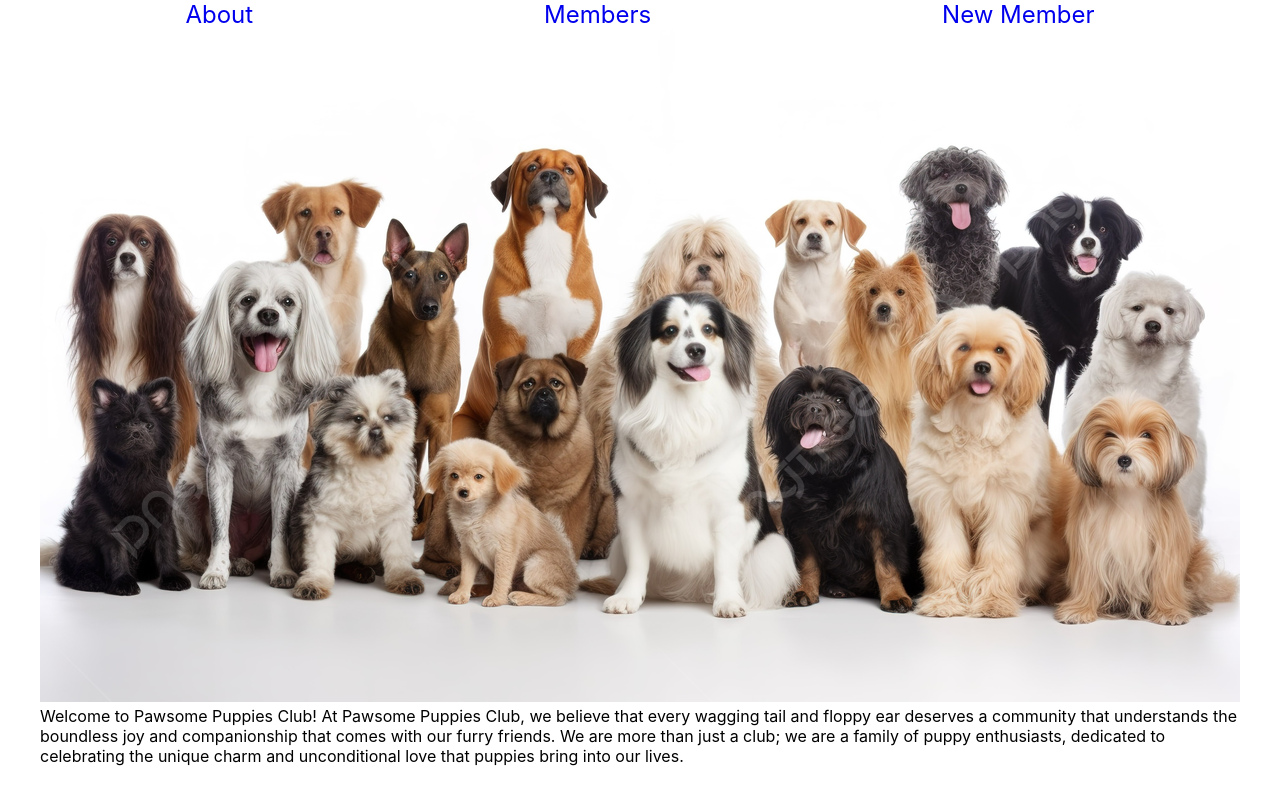
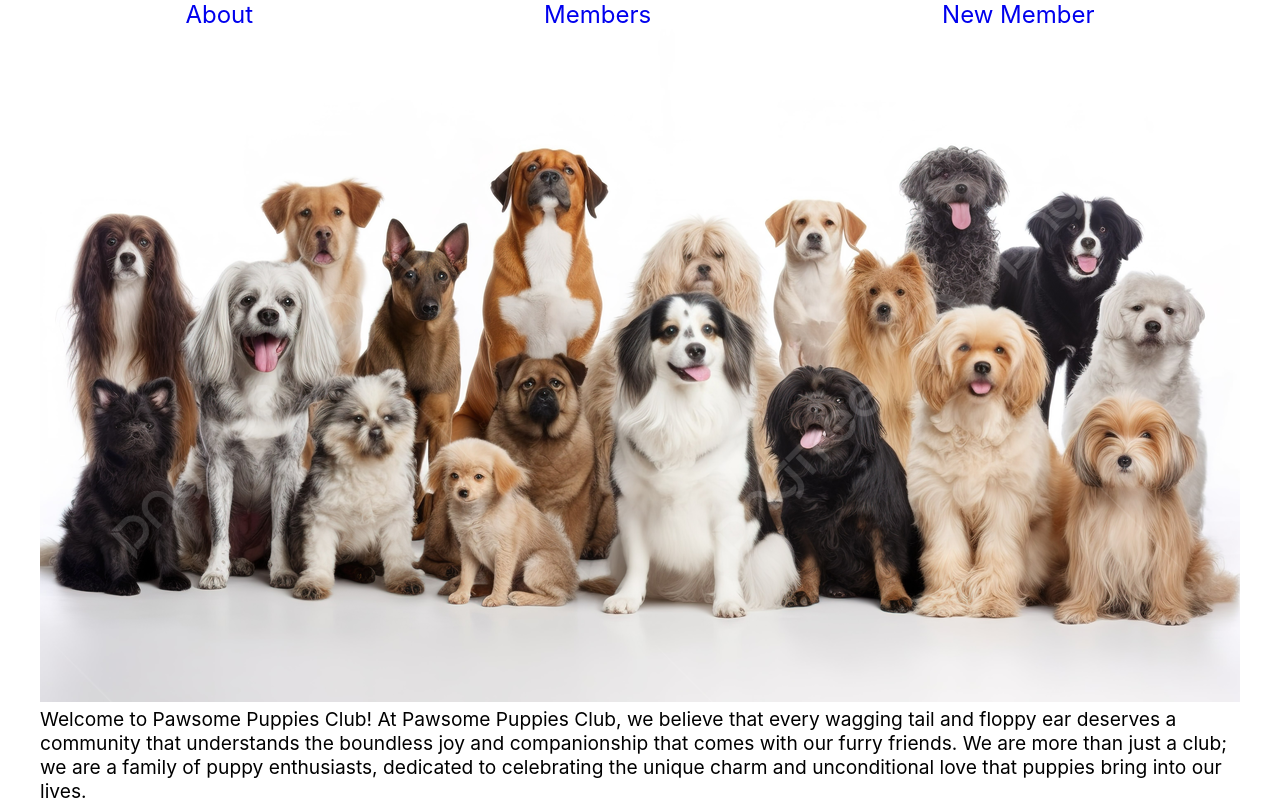
Before and after one commit to oliviagao9/Phase2-Project-Puppy-Club, a React (Create React App) app in the folder phase-2-project-puppy-club/: page /about in a window 1280 px wide. Built offline with nearby package versions, Linux system fonts and the light colour scheme; data requests are answered from the project's data file; the HTML template or start-up script is replaced by a standard one.

Commit message:
updated about page styling

```diff
--- a/phase-2-project-puppy-club/src/index.css
+++ b/phase-2-project-puppy-club/src/index.css
@@ -120,3 +120,7 @@
   font-size: 20px;
   border-radius: 8px;
 }
+
+.about {
+  font-size: larger;
+}
```
